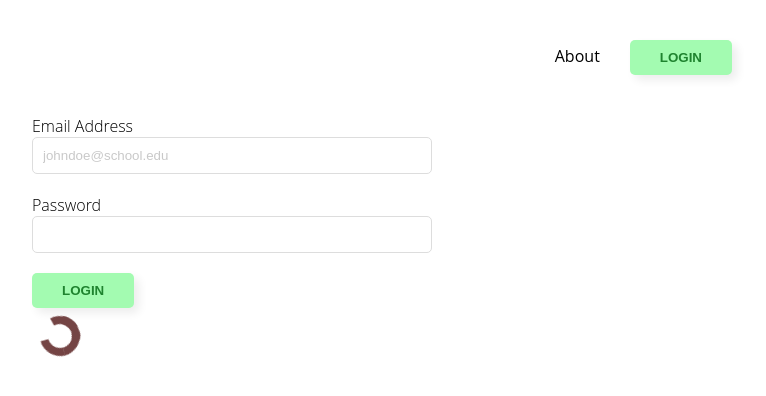
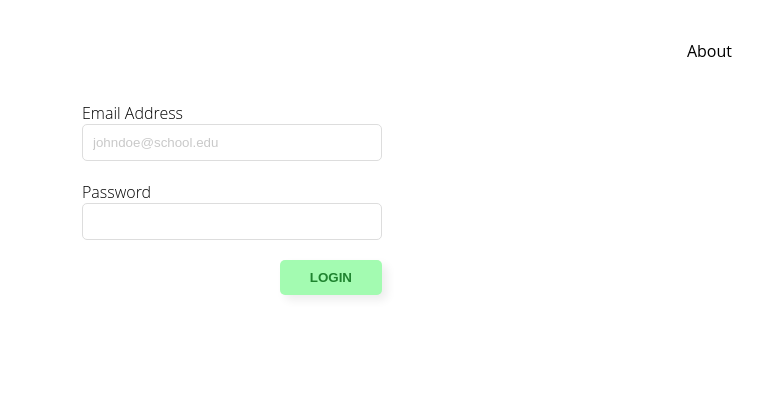
Before and after one commit to e-vana/recommendation-tracker-mongo, a Vue app in the folder client/: page /login in a window 1280 px wide. Shown: the top 396 px of the page, without its empty margins (408-1174 px from the left). Built offline with nearby package versions, Linux system fonts and the light colour scheme.

Commit message:
created load spinner component

```diff
--- a/client/src/components/Nav.vue
+++ b/client/src/components/Nav.vue
@@ -2,14 +2,20 @@
         <div class="nav">
         <ul>
           <li>About</li>
-          <li><button class="button-login">Login</button></li>
+          <li v-if="routeName == 'Register'"><button class="button-login">Login</button></li>
+          <li v-if="routeName !== 'Login'"><button class="button-login">Sign Up</button></li>
+
         </ul>
       </div>
 </template>
 
 <script>
 export default {
-
+  computed: {
+    routeName: function(){
+      return this.$route.name
+    }
+  }
 }
 </script>
 
--- a/client/src/components/loaders/Spinner.vue
+++ b/client/src/components/loaders/Spinner.vue
@@ -1,41 +1,47 @@
 <template>
-  <div class="lds-ring"><div></div><div></div><div></div><div></div></div>
+    <div class="lds-ring" :style="cssProp"><div ></div><div></div><div></div><div></div></div>
 </template>
 
 <script>
 export default {
   props: {
-    color: String,
-    size: Number
+    color: {
+      type: String,
+      default: '000'
+    },
+    size: Number,
+    thickness: Number
   },
   computed: {
-    cssProps: function(){
+    cssProp: function(){
       return {
-        '--spinner-color': this.props.color,
-        '--spinner-size': this.props.size + 'px'
+        '--spinner-color': '#' + this.color,
+        '--spinner-size': this.size + 'px',
+        '--spinner-thickness': this.thickness + 'px'
       }
     }
   }
 }
 </script>
 
-<style>.lds-ring {
+<style>
+.lds-ring {
   display: inline-block;
   position: relative;
-  width: 80px;
-  height: 80px;
+  width: var(--spinner-size);
+  height: var(--spinner-size);
 }
 .lds-ring div {
   box-sizing: border-box;
   display: block;
   position: absolute;
-  width: 40px;
-  height: 40px;
-  margin: 8px;
-  border: 8px solid #fff;
+  width: var(--spinner-size);
+  height: var(--spinner-size);
+  border: var(--spinner-thickness) solid #fff;
   border-radius: 50%;
   animation: lds-ring 1.2s cubic-bezier(0.5, 0, 0.5, 1) infinite;
-  border-color: rgb(116, 68, 68) transparent transparent transparent;
+  border-color: var(--spinner-color) transparent transparent transparent;
+
 }
 .lds-ring div:nth-child(1) {
   animation-delay: -0.45s;
--- a/client/src/views/Login.vue
+++ b/client/src/views/Login.vue
@@ -1,6 +1,6 @@
 <template>
   <div class="login-container">
-    <form action="">
+    <form @submit.prevent="">
       <label for="">Email Address</label>
       <br>
       <input type="text" v-model="email" placeholder="johndoe@school.edu">
@@ -9,9 +9,15 @@
       <br>
       <input type="password" v-model="password">
       <br>
-      <button @click="login" class="button-login">Login</button>
+
+      <div class="button-container">
+        <button @click="login" type="submit" class="button-login">
+          <span v-if="!loading">Login</span>
+          <Spinner v-if="loading" color='1F832F' :size="15" :thickness="3"></Spinner>
+        </button>
+      </div>
+
     </form>
-      <Spinner></Spinner>
 
   </div>
 </template>
@@ -35,6 +41,7 @@ export default {
   methods: {
     login: async function(){
       try {
+        this.loading = true;
         let body = {
           emailAddress: this.email,
           password: this.password
@@ -51,8 +58,11 @@ export default {
 </script>
 
 <style>
+.button-container {
+  text-align: right;
+}
 .login-container {
-  max-width: 400px;
+  max-width: 300px;
   margin: 0px auto;
 }
 label {
```
